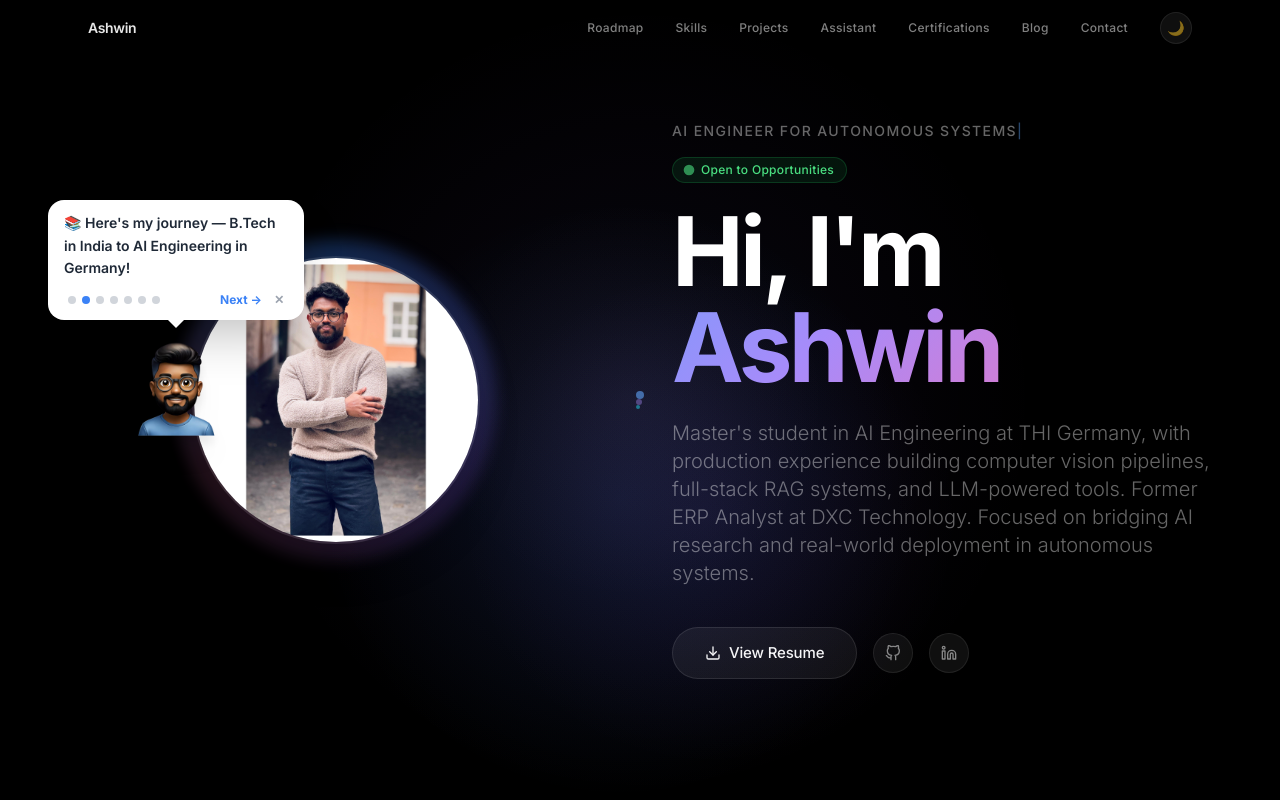
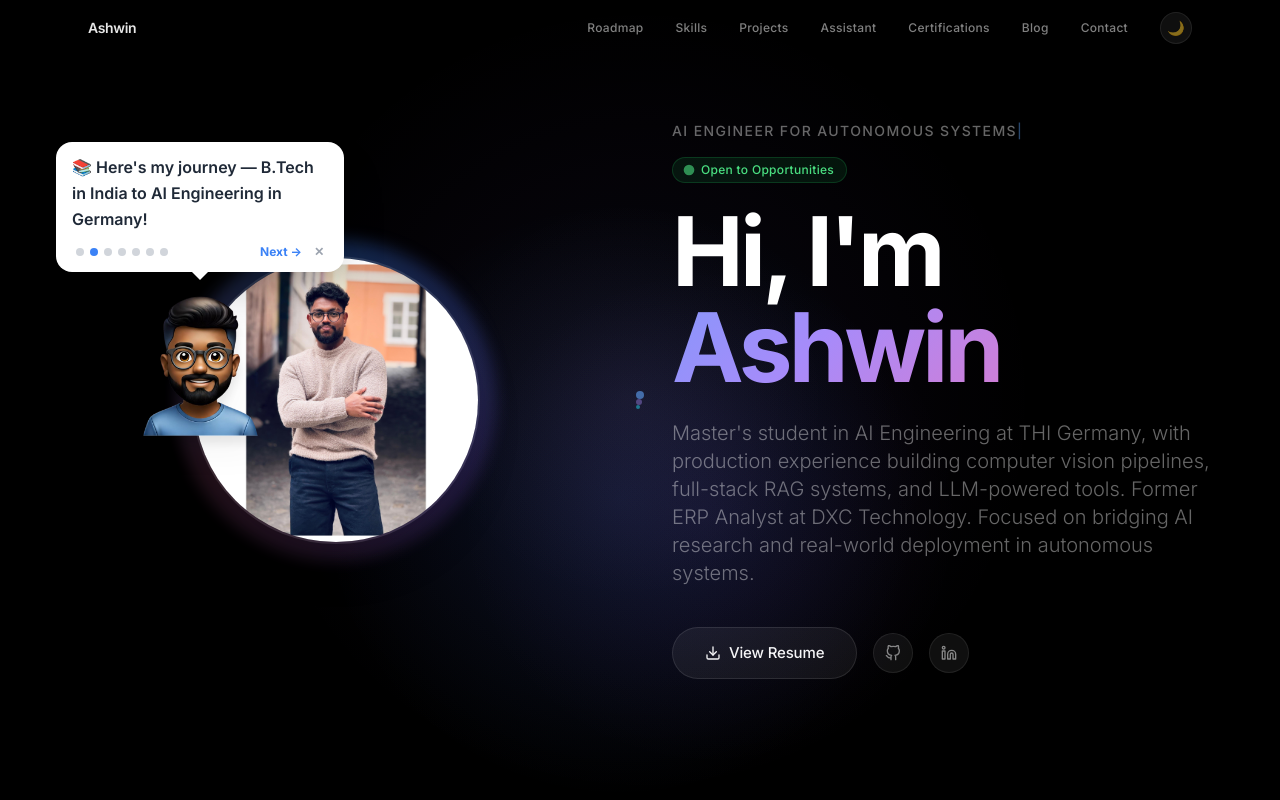
Before and after one commit to Ashwin-AIAS/react-portfolio, a React (Vite) app: page / in a window 1280 px wide. Shown: the top 800 px of the page. Built offline with nearby package versions, Linux system fonts and the light colour scheme.

Commit message:
feat: enhance avatar with bigger size and dynamic emotion animations

```diff
--- a/src/App.jsx
+++ b/src/App.jsx
@@ -1469,14 +1469,24 @@ const ScrollToTop = () => {
 
 // --- AVATAR GUIDE ---
 const tourSteps = [
-    { section: 'hero',           message: "👋 Hey! I'm Ashwin — welcome! Let me show you around.", x: '38vw', y: '-60vh' },
-    { section: 'roadmap',        message: "📚 Here's my journey — B.Tech in India to AI Engineering in Germany!", x: '10vw', y: '-45vh' },
-    { section: 'skills',         message: "⚡ My core stack — PyTorch, OpenCV, LangChain, RAG systems and more.", x: '60vw', y: '-50vh' },
-    { section: 'projects',       message: "🚀 These are my projects — from LiDAR fusion to full-stack RAG!", x: '15vw', y: '-35vh' },
-    { section: 'assistant',      message: "🤖 Try my AI assistant — paste a job description and see how I match!", x: '55vw', y: '-55vh' },
-    { section: 'certifications', message: "🎓 Certified by Anthropic, NVIDIA, Kaggle and more.", x: '25vw', y: '-40vh' },
-    { section: 'contact',        message: "📬 Like what you see? I'm open to opportunities — let's connect!", x: '42vw', y: '-30vh' },
+  { section: 'hero',           emotion: 'wave',    message: "👋 Hey! I'm Ashwin — welcome! Let me show you around." ,           x: '38vw', y: '-60vh' },
+  { section: 'roadmap',        emotion: 'nod',     message: "📚 Here's my journey — B.Tech in India to AI Engineering in Germany!", x: '10vw', y: '-45vh' },
+  { section: 'skills',         emotion: 'flex',    message: "⚡ My core stack — PyTorch, OpenCV, LangChain, RAG systems and more.",         x: '60vw', y: '-50vh' },
+  { section: 'projects',       emotion: 'excited', message: "🚀 These are my projects — from LiDAR fusion to full-stack RAG!",           x: '15vw', y: '-35vh' },
+  { section: 'assistant',      emotion: 'think',   message: "🤖 Try my AI assistant — paste a job description and see how I match!", x: '55vw', y: '-55vh' },
+  { section: 'certifications', emotion: 'proud',   message: "🎓 Certified by Anthropic, NVIDIA, Kaggle and more.",                  x: '25vw', y: '-40vh' },
+  { section: 'contact',        emotion: 'bye',     message: "📬 Like what you see? I'm open to opportunities — let's connect!",     x: '42vw', y: '-30vh' },
 ];
+
+const emotionAnimations = {
+  wave:    { rotate: [0, -25, 25, -20, 20, 0],         y: [0, -5, 0],            transition: { duration: 0.7 } },
+  nod:     { rotateX: [0, 20, -10, 15, 0],             y: [0, -8, 0],            transition: { duration: 0.6 } },
+  flex:    { scale: [1, 1.3, 1.1, 1.25, 1],            rotate: [0, -5, 5, 0],    transition: { duration: 0.6 } },
+  excited: { y: [0, -30, 0, -20, 0, -10, 0],           rotate: [0, -8, 8, 0],    transition: { duration: 0.8 } },
+  think:   { rotate: [0, -15, 0],                       x: [0, -8, 0],            transition: { duration: 0.5 } },
+  proud:   { scale: [1, 1.2, 1],                        y: [0, -15, 0],           transition: { duration: 0.5 } },
+  bye:     { rotate: [0, -20, 20, -20, 20, -20, 20, 0], y: [0, -10, 0],           transition: { duration: 1.0 } },
+};
 
 const AvatarGuide = () => {
     const [tourActive, setTourActive] = useState(() => !sessionStorage.getItem('toured'));
@@ -1536,7 +1546,7 @@ const AvatarGuide = () => {
                             initial={{ opacity: 0, y: 10 }}
                             animate={{ opacity: 1, y: 0 }}
                             exit={{ opacity: 0, y: 10 }}
-                            className="absolute bottom-full mb-3 w-64 bg-white text-gray-800 text-sm font-semibold rounded-2xl px-4 py-3 shadow-2xl after:content-[''] after:absolute after:top-full after:left-1/2 after:-translate-x-1/2 after:border-[8px] after:border-transparent after:border-t-white"
+                            className="absolute bottom-full mb-3 w-72 bg-white text-gray-800 text-base font-semibold rounded-2xl px-4 py-3 shadow-2xl after:content-[''] after:absolute after:top-full after:left-1/2 after:-translate-x-1/2 after:border-[8px] after:border-transparent after:border-t-white"
                         >
                             <p className="leading-relaxed mb-3">{tourSteps[currentStep].message}</p>
 
@@ -1597,7 +1607,7 @@ const AvatarGuide = () => {
                     <motion.div
                         animate={{ y: [0, -10, 0] }}
                         transition={{ repeat: Infinity, duration: 2.5, ease: "easeInOut" }}
-                        className="w-24 h-24"
+                        className="w-36 h-36"
                     >
                         <motion.div
                             initial={{ rotate: 0 }}
@@ -1607,15 +1617,13 @@ const AvatarGuide = () => {
                         >
                             <motion.div
                                 key={currentStep}
-                                initial={false}
-                                animate={hasStarted ? { y: [0, -30, 0], rotate: [0, -12, 12, 0] } : {}}
-                                transition={{ duration: 0.5 }}
-                                className="w-full h-full"
+                                animate={hasStarted ? emotionAnimations[tourSteps[currentStep].emotion] : {}}
+                                className="w-full h-full cursor-pointer"
                             >
                                 <img
                                     src={avatarEmoji}
                                     alt="Ashwin"
-                                    className="w-24 h-24 object-contain drop-shadow-xl"
+                                    className="w-36 h-36 object-contain drop-shadow-xl"
                                     onError={(e) => console.log('Avatar load error:', e)}
                                 />
                             </motion.div>
```
